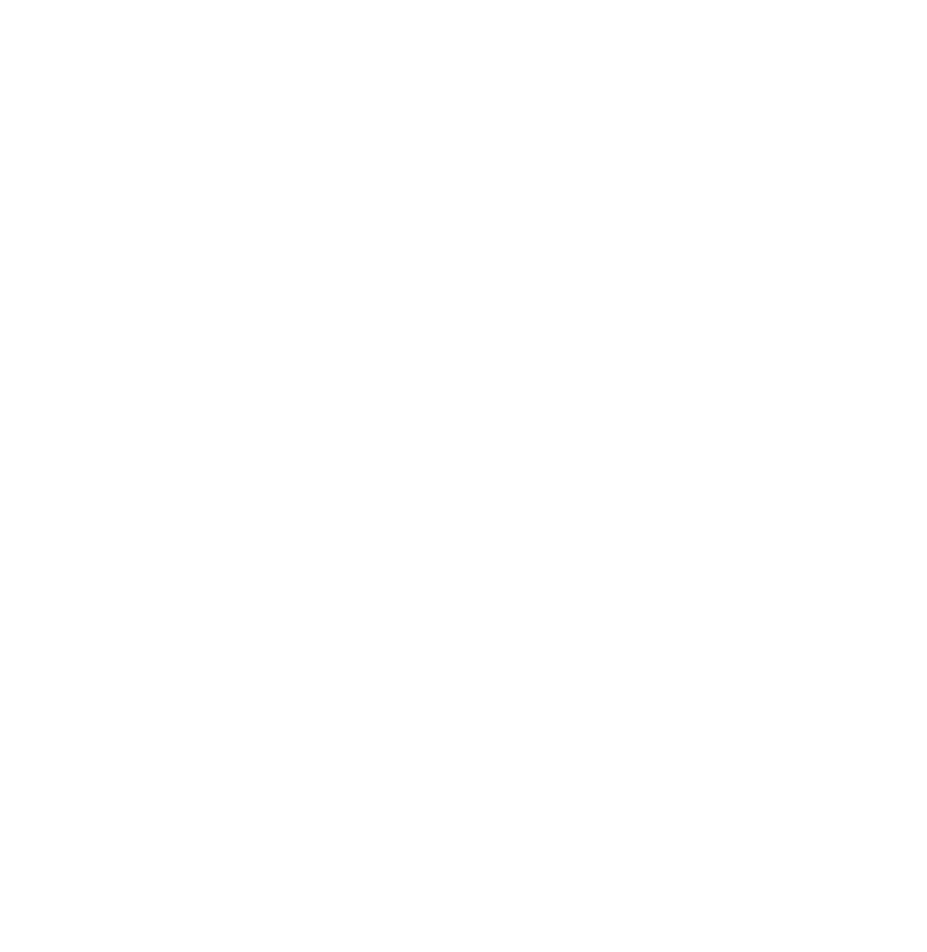
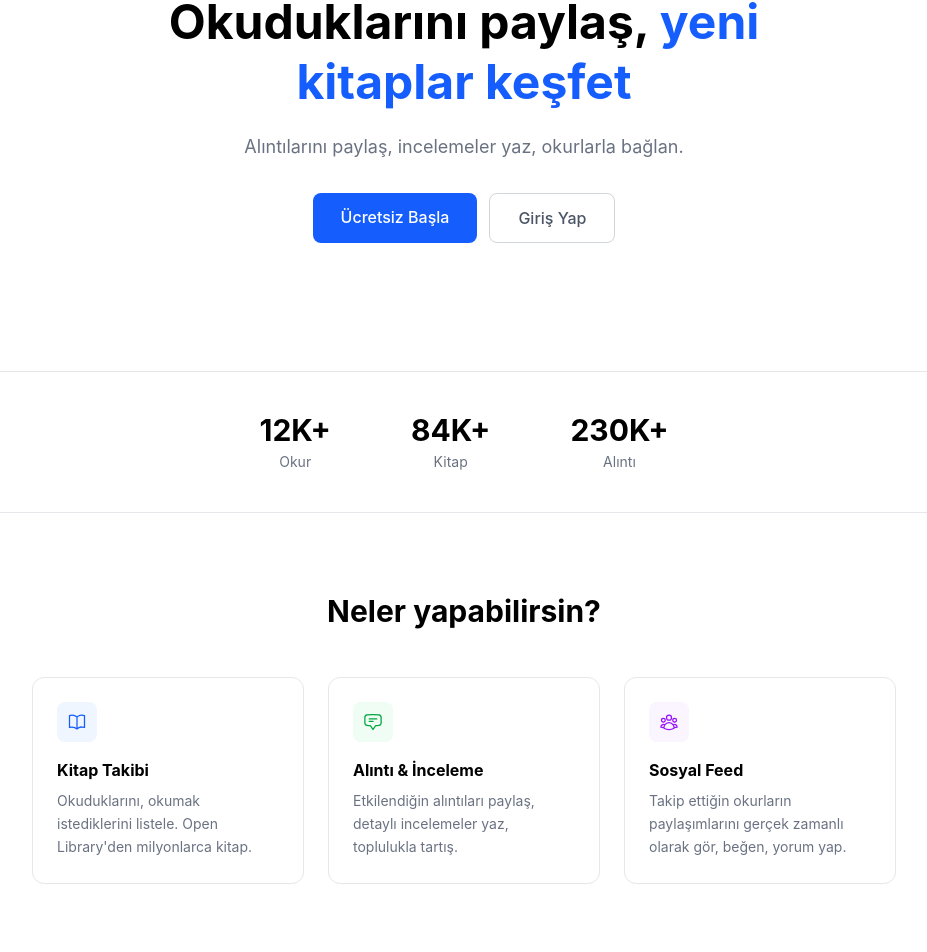
Before and after one commit to aliekinayhan/bookshelf, a React (Vite) app in the folder frontend/: page / in a window 1280 px wide. Shown: the part 275-1227 px from the top of the page, without its empty margins (176-1103 px from the left). Before the commit the page ends 800 px from the top, so only its background shows below. Built offline with nearby package versions, Linux system fonts and the light colour scheme.

Commit message:
feat: add landing page

```diff
--- a/frontend/src/locales/en/translation.json
+++ b/frontend/src/locales/en/translation.json
@@ -9,6 +9,31 @@
     "titleHighlight": "discover new books",
     "subtitle": "Share quotes, write reviews, connect with readers.",
     "startButton": "Get Started",
-    "loginButton": "Login"
+    "loginButton": "Login",
+    "stats": {
+      "readers": "Readers",
+      "books": "Books",
+      "quotes": "Quotes"
+    },
+    "features": {
+      "title": "What can you do?",
+      "books": {
+        "title": "Book Tracking",
+        "desc": "List what you've read and want to read. Millions of books from Open Library."
+      },
+      "quotes": {
+        "title": "Quotes & Reviews",
+        "desc": "Share quotes that moved you, write detailed reviews, discuss with the community."
+      },
+      "social": {
+        "title": "Social Feed",
+        "desc": "See, like, and comment on posts from readers you follow in real time."
+      }
+    },
+    "cta": {
+      "title": "Start your reading journey",
+      "subtitle": "Create a free account and join the community.",
+      "button": "Join Now"
+    }
   }
 }
--- a/frontend/src/locales/tr/translation.json
+++ b/frontend/src/locales/tr/translation.json
@@ -9,6 +9,31 @@
     "titleHighlight": "yeni kitaplar keşfet",
     "subtitle": "Alıntılarını paylaş, incelemeler yaz, okurlarla bağlan.",
     "startButton": "Ücretsiz Başla",
-    "loginButton": "Giriş Yap"
+    "loginButton": "Giriş Yap",
+    "stats": {
+      "readers": "Okur",
+      "books": "Kitap",
+      "quotes": "Alıntı"
+    },
+    "features": {
+      "title": "Neler yapabilirsin?",
+      "books": {
+        "title": "Kitap Takibi",
+        "desc": "Okuduklarını, okumak istediklerini listele. Open Library'den milyonlarca kitap."
+      },
+      "quotes": {
+        "title": "Alıntı & İnceleme",
+        "desc": "Etkilendiğin alıntıları paylaş, detaylı incelemeler yaz, toplulukla tartış."
+      },
+      "social": {
+        "title": "Sosyal Feed",
+        "desc": "Takip ettiğin okurların paylaşımlarını gerçek zamanlı olarak gör, beğen, yorum yap."
+      }
+    },
+    "cta": {
+      "title": "Okuma serüvenine başla",
+      "subtitle": "Ücretsiz hesap oluştur, topluluğa katıl.",
+      "button": "Hemen Katıl"
+    }
   }
 }
--- a/frontend/src/pages/Landing.jsx
+++ b/frontend/src/pages/Landing.jsx
@@ -1,8 +1,159 @@
+import { Link } from "react-router-dom";
+import { useTranslation } from "react-i18next";
+
 function Landing() {
+  const { t } = useTranslation();
+
   return (
     <div>
-      <section className="text-center py-32 px-4 max-w-2xl mx-auto"></section>
+      {/* HERO SECTION */}
+      <section className="text-center py-32 px-4 max-w-2xl mx-auto">
+        <span className="inline-block bg-gray-100 text-gray-500 text-xs px-4 py-1 rounded-full mb-6">
+          {t("landing.badge")}
+        </span>
+        <h1 className="text-5xl font-bold leading-tight mb-5">
+          {t("landing.title")}{" "}
+          <span className="text-blue-600">{t("landing.titleHighlight")}</span>
+        </h1>
+        <p className="text-gray-500 text-lg mb-8 leading-relaxed">
+          {t("landing.subtitle")}
+        </p>
+        <div className="flex gap-3 justify-center">
+          <Link
+            to="/register"
+            className="bg-blue-600 text-white px-7 py-3 rounded-lg font-medium hover:bg-blue-700"
+          >
+            {t("landing.startButton")}
+          </Link>
+          <Link
+            to="/login"
+            className="border border-gray-300 text-gray-600 px-7 py-3 rounded-lg font-medium hover:bg-gray-50"
+          >
+            {t("landing.loginButton")}
+          </Link>
+        </div>
+      </section>
+
+      {/* STATS SECTION */}
+      <section className="border-t border-b border-gray-200 py-10">
+        <div className="max-w-2xl mx-auto flex justify-center gap-20">
+          <div className="text-center">
+            <div className="text-3xl font-bold">12K+</div>
+            <div className="text-sm text-gray-500 mt-1">
+              {t("landing.stats.readers")}
+            </div>
+          </div>
+          <div className="text-center">
+            <div className="text-3xl font-bold">84K+</div>
+            <div className="text-sm text-gray-500 mt-1">
+              {t("landing.stats.books")}
+            </div>
+          </div>
+          <div className="text-center">
+            <div className="text-3xl font-bold">230K+</div>
+            <div className="text-sm text-gray-500 mt-1">
+              {t("landing.stats.quotes")}
+            </div>
+          </div>
+        </div>
+      </section>
+
+      {/* FEATURES SECTION */}
+      <section className="py-20 px-4 max-w-4xl mx-auto">
+        <h2 className="text-3xl font-bold text-center mb-12">
+          {t("landing.features.title")}
+        </h2>
+        <div className="grid grid-cols-3 gap-6">
+          {/* Kitap Takibi */}
+          <div className="border border-gray-200 rounded-xl p-6">
+            <div className="w-10 h-10 bg-blue-50 rounded-lg flex items-center justify-center mb-4">
+              <svg
+                className="w-5 h-5 text-blue-600"
+                fill="none"
+                stroke="currentColor"
+                strokeWidth="1.5"
+                viewBox="0 0 24 24"
+              >
+                <path
+                  strokeLinecap="round"
+                  strokeLinejoin="round"
+                  d="M12 6.042A8.967 8.967 0 0 0 6 3.75c-1.052 0-2.062.18-3 .512v14.25A8.987 8.987 0 0 1 6 18c2.305 0 4.408.867 6 2.292m0-14.25a8.966 8.966 0 0 1 6-2.292c1.052 0 2.062.18 3 .512v14.25A8.987 8.987 0 0 0 18 18a8.967 8.967 0 0 0-6 2.292m0-14.25v14.25"
+                />
+              </svg>
+            </div>
+            <h3 className="font-bold mb-2">
+              {t("landing.features.books.title")}
+            </h3>
+            <p className="text-gray-500 text-sm leading-relaxed">
+              {t("landing.features.books.desc")}
+            </p>
+          </div>
+
+          {/* Alıntı & İnceleme */}
+          <div className="border border-gray-200 rounded-xl p-6">
+            <div className="w-10 h-10 bg-green-50 rounded-lg flex items-center justify-center mb-4">
+              <svg
+                className="w-5 h-5 text-green-600"
+                fill="none"
+                stroke="currentColor"
+                strokeWidth="1.5"
+                viewBox="0 0 24 24"
+              >
+                <path
+                  strokeLinecap="round"
+                  strokeLinejoin="round"
+                  d="M7.5 8.25h9m-9 3H12m-9.75 1.51c0 1.6 1.123 2.994 2.707 3.227 1.129.166 2.27.293 3.423.379.35.026.67.21.865.501L12 21l2.755-4.133a1.14 1.14 0 0 1 .865-.501 48.172 48.172 0 0 0 3.423-.379c1.584-.233 2.707-1.626 2.707-3.228V6.741c0-1.602-1.123-2.995-2.707-3.228A48.394 48.394 0 0 0 12 3c-2.392 0-4.744.175-7.043.513C3.373 3.746 2.25 5.14 2.25 6.741v6.018Z"
+                />
+              </svg>
+            </div>
+            <h3 className="font-bold mb-2">
+              {t("landing.features.quotes.title")}
+            </h3>
+            <p className="text-gray-500 text-sm leading-relaxed">
+              {t("landing.features.quotes.desc")}
+            </p>
+          </div>
+
+          {/* Sosyal Feed */}
+          <div className="border border-gray-200 rounded-xl p-6">
+            <div className="w-10 h-10 bg-purple-50 rounded-lg flex items-center justify-center mb-4">
+              <svg
+                className="w-5 h-5 text-purple-600"
+                fill="none"
+                stroke="currentColor"
+                strokeWidth="1.5"
+                viewBox="0 0 24 24"
+              >
+                <path
+                  strokeLinecap="round"
+                  strokeLinejoin="round"
+                  d="M18 18.72a9.094 9.094 0 0 0 3.741-.479 3 3 0 0 0-4.682-2.72m.94 3.198.001.031c0 .225-.012.447-.037.666A11.944 11.944 0 0 1 12 21c-2.17 0-4.207-.576-5.963-1.584A6.062 6.062 0 0 1 6 18.719m12 0a5.971 5.971 0 0 0-.941-3.197m0 0A5.995 5.995 0 0 0 12 12.75a5.995 5.995 0 0 0-5.058 2.772m0 0a3 3 0 0 0-4.681 2.72 8.986 8.986 0 0 0 3.74.477m.94-3.197a5.971 5.971 0 0 0-.94 3.197M15 6.75a3 3 0 1 1-6 0 3 3 0 0 1 6 0Zm6 3a2.25 2.25 0 1 1-4.5 0 2.25 2.25 0 0 1 4.5 0Zm-13.5 0a2.25 2.25 0 1 1-4.5 0 2.25 2.25 0 0 1 4.5 0Z"
+                />
+              </svg>
+            </div>
+            <h3 className="font-bold mb-2">
+              {t("landing.features.social.title")}
+            </h3>
+            <p className="text-gray-500 text-sm leading-relaxed">
+              {t("landing.features.social.desc")}
+            </p>
+          </div>
+        </div>
+      </section>
+
+      {/* CTA SECTION */}
+      <section className="bg-gray-50 border-t border-gray-200 py-20 px-4 text-center">
+        <h2 className="text-3xl font-bold mb-3">{t("landing.cta.title")}</h2>
+        <p className="text-gray-500 mb-8">{t("landing.cta.subtitle")}</p>
+        <Link
+          to="/register"
+          className="bg-blue-600 text-white px-8 py-3 rounded-lg font-medium hover:bg-blue-700"
+        >
+          {t("landing.cta.button")}
+        </Link>
+      </section>
     </div>
   );
 }
+
 export default Landing;
```
